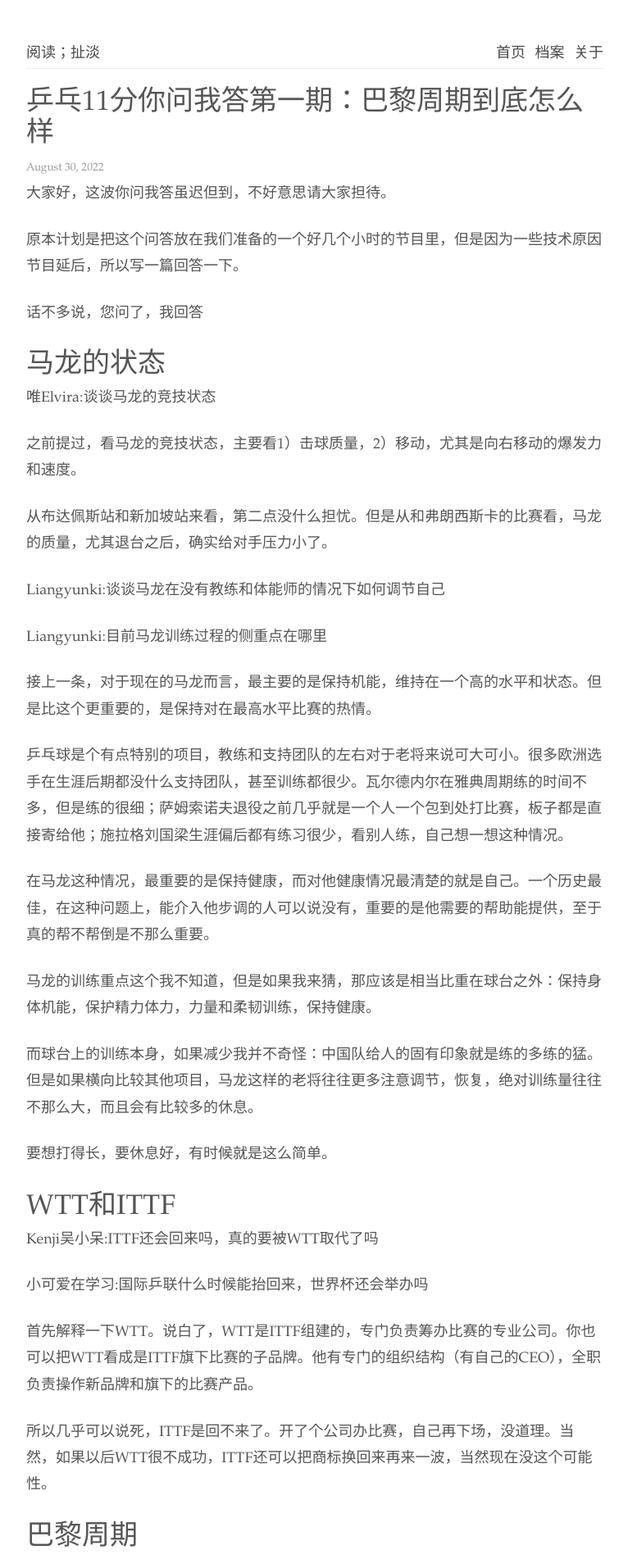
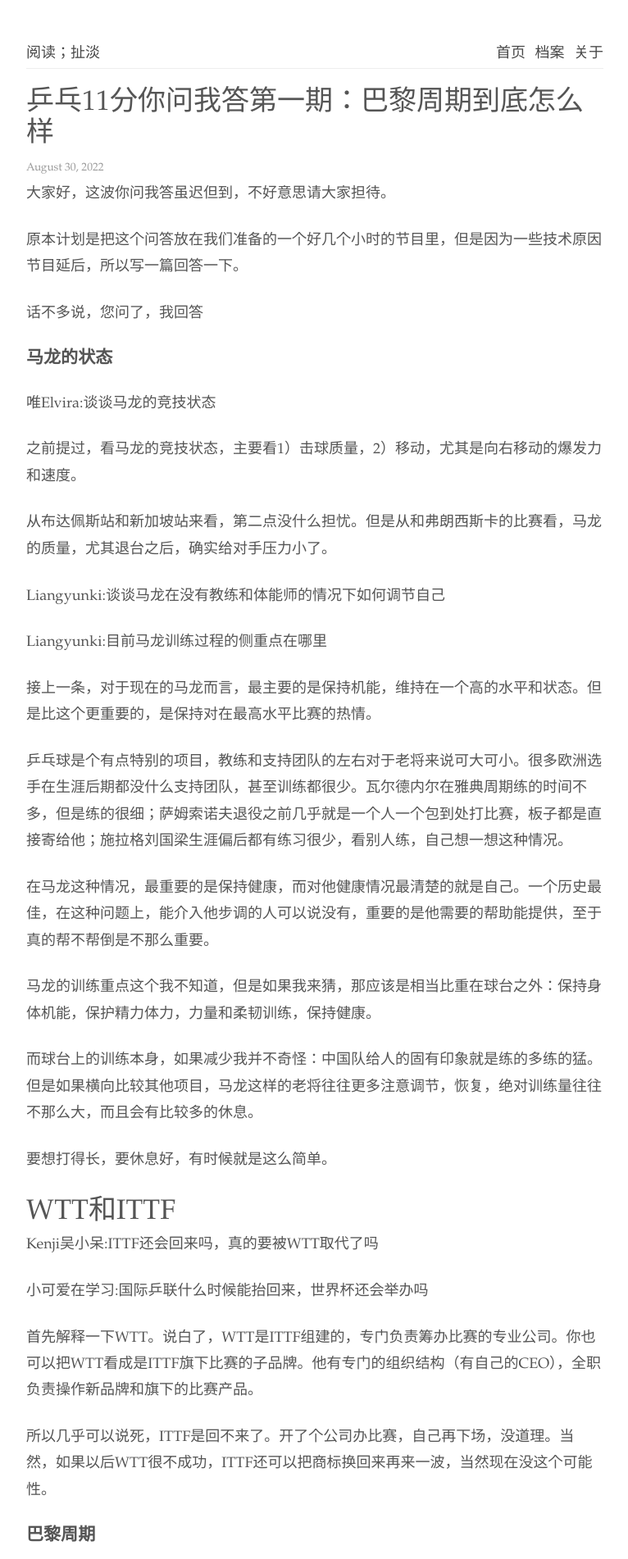
Before and after one commit to readandchedan/readandchedan.github.io, a Jekyll site: the page built from _posts/tabletennis/_posts/2022-08-30-ama.md, in a window 1280 px wide. Shown: the top 1902 px of the page at 82% size, without its empty margins (256-1022 px from the left). Built offline with Jekyll 4.4.1, drawn with Linux system fonts in a browser that asks for light colours.

Commit message:
adjust title

```diff
--- a/_posts/tabletennis/_posts/2022-08-30-ama.md
+++ b/_posts/tabletennis/_posts/2022-08-30-ama.md
@@ -9,7 +9,7 @@ layout: default
 
 话不多说，您问了，我回答
 
-# 马龙的状态
+### 马龙的状态
 唯Elvira:谈谈马龙的竞技状态
 
 之前提过，看马龙的竞技状态，主要看1）击球质量，2）移动，尤其是向右移动的爆发力和速度。
@@ -41,7 +41,7 @@ Kenji吴小呆:ITTF还会回来吗，真的要被WTT取代了吗
 
 所以几乎可以说死，ITTF是回不来了。开了个公司办比赛，自己再下场，没道理。当然，如果以后WTT很不成功，ITTF还可以把商标换回来再来一波，当然现在没这个可能性。
 
-# 巴黎周期
+### 巴黎周期
 
 剪云者32267:小11认为巴黎周期男队能否完成新老交替，马龙是否有机会再战巴黎
 
@@ -71,7 +71,7 @@ Kenji吴小呆:ITTF还会回来吗，真的要被WTT取代了吗
 
 但话说回来：就算这样的新人一个没有，中国队仍然是最有可能奥运夺金的协会，但是位置和方式都会和以往不同了。
 
-# 欧洲，主要对手和趋势
+### 欧洲，主要对手和趋势
 
 人员一零九:感觉欧洲好的直板选手在逐渐增加，我国的直板选手是否也能有比现在更好的发展？
 
@@ -103,7 +103,7 @@ Kenji吴小呆:ITTF还会回来吗，真的要被WTT取代了吗
 
 中国队目前很缺乏这种类型的选手，我们接下来两批的选手仍然主打上旋对抗和实力，但是变化，衔接这些相对不那么重视。
 
-# 女子形势
+### 女子形势
 
 妖怪也要吃饭呀:想听听王艺迪的进步点，因为之前跟top3比起来会输很快，今年开始能有来有回的打了
 
```
